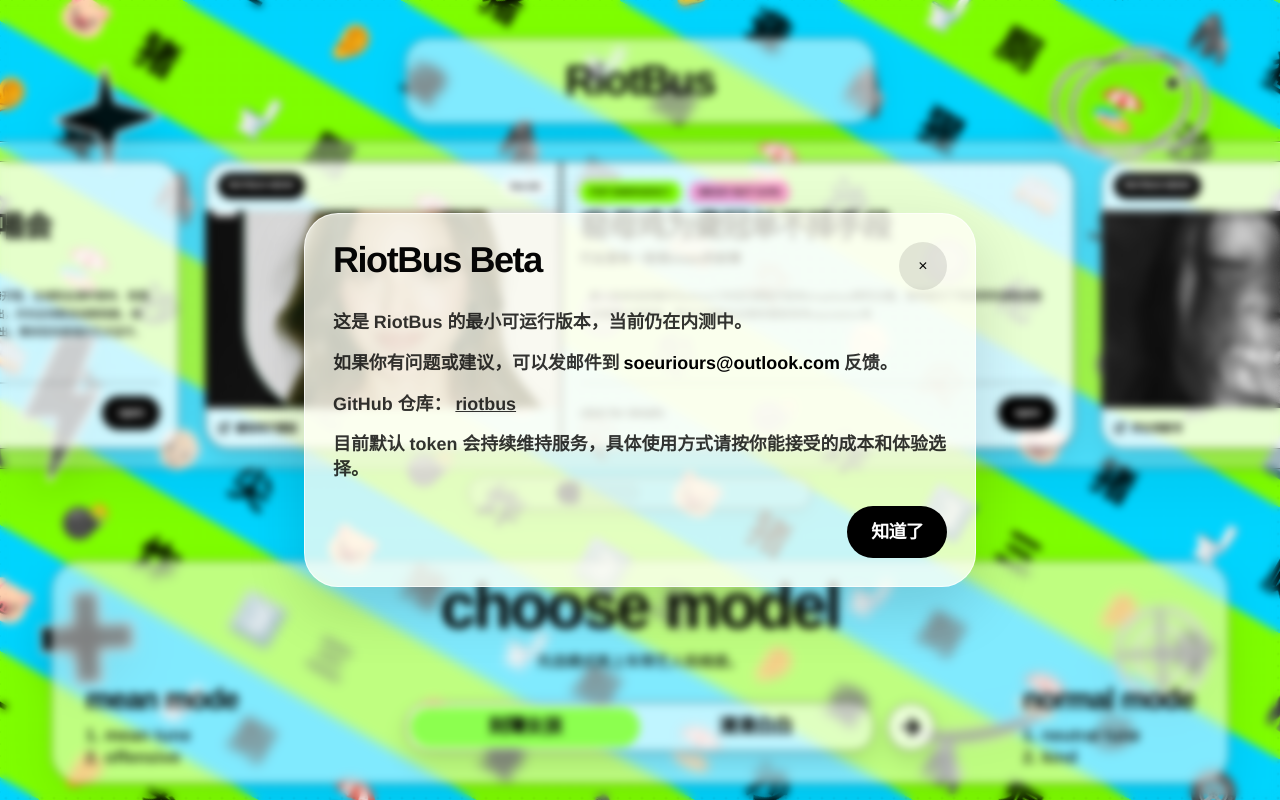
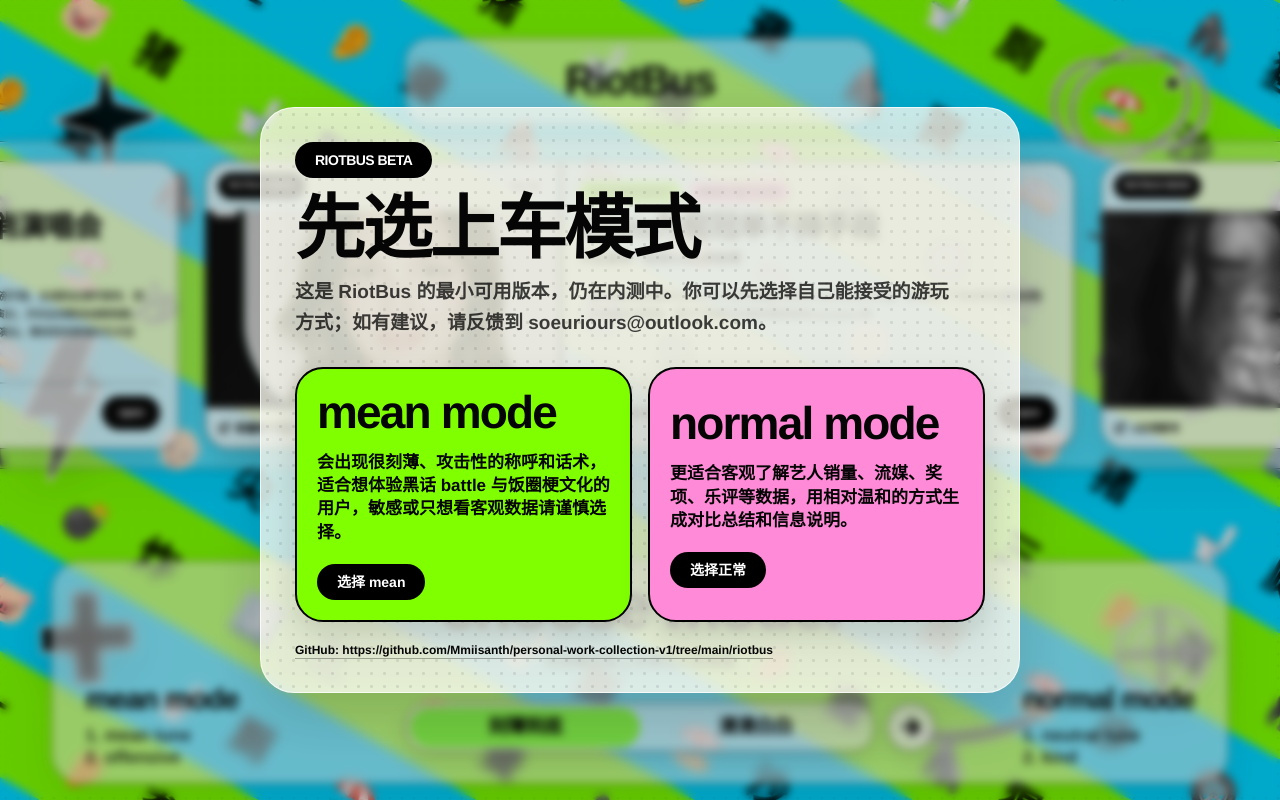
Before and after one commit to Mmiisanth/personal-work-collection-v1, a Next.js app in the folder riotbus/: page / in a window 1280 px wide. Built offline with nearby package versions, Linux system fonts and the light colour scheme.

Commit message:
Update RiotBus intro modal and banner sync

```diff
--- a/riotbus/components/capsule-switch.tsx
+++ b/riotbus/components/capsule-switch.tsx
@@ -9,7 +9,7 @@
 };
 
 const modes: Array<{ value: BattleMode; label: string; color: string }> = [
-  { value: "mean", label: "刻薄女孩", color: "#8CFF4F" },
+  { value: "mean", label: "刻薄到底", color: "#8CFF4F" },
   { value: "neutral", label: "清清白白", color: "#FF7AC8" },
 ];
 
--- a/riotbus/components/home-shell.tsx
+++ b/riotbus/components/home-shell.tsx
@@ -1,6 +1,6 @@
 "use client";
 
-import { useDeferredValue, useEffect, useState } from "react";
+import { useDeferredValue, useState } from "react";
 import { ArrowRight } from "lucide-react";
 import { banners } from "@/data/banners";
 import type { Banner, BattleMode } from "@/lib/types";
@@ -16,19 +16,11 @@
   const backgroundMode = useDeferredValue(mode);
   const [newsModal, setNewsModal] = useState<Banner | null>(null);
   const [filterOpen, setFilterOpen] = useState(false);
-  const [introOpen, setIntroOpen] = useState(false);
+  const [modeNoticeOpen, setModeNoticeOpen] = useState(true);
 
-  useEffect(() => {
-    const introSeen = window.localStorage.getItem("riotbus.introSeen");
-
-    if (!introSeen) {
-      setIntroOpen(true);
-    }
-  }, []);
-
-  function closeIntroModal() {
-    window.localStorage.setItem("riotbus.introSeen", "1");
-    setIntroOpen(false);
+  function chooseMode(nextMode: BattleMode) {
+    setMode(nextMode);
+    setModeNoticeOpen(false);
   }
 
   return (
@@ -50,7 +42,7 @@
         />
       </section>
 
-      <section className="relative z-10 shrink-0 px-[clamp(18px,4vw,58px)] pb-[calc(clamp(14px,2dvh,24px)+env(safe-area-inset-bottom))] pt-[clamp(10px,1.6dvh,18px)] max-sm:pb-[calc(18px+env(safe-area-inset-bottom))]">
+      <section className="relative z-10 shrink-0 px-[clamp(18px,4vw,58px)] pb-[clamp(14px,2dvh,24px)] pt-[clamp(10px,1.6dvh,18px)]">
         <div
           className="mx-auto w-full max-w-[1180px] rounded-[30px] border border-black/50 bg-white/50 px-[clamp(16px,2vw,28px)] py-[clamp(12px,1.8dvh,20px)] shadow-[inset_0_1px_0_rgba(255,255,255,0.62),0_18px_46px_rgba(0,0,0,0.08)] backdrop-blur-2xl [--switch-width:470px] max-md:[--switch-width:64vw]"
         >
@@ -59,7 +51,7 @@
               choose model
             </h1>
             <p className="mt-4 text-[clamp(14px,1.15vw,18px)] font-black leading-tight text-black/70">
-              先选模式再上车筛艺人和维度。
+              先选模式再上车筛艺人和维度
             </p>
           </div>
 
@@ -85,63 +77,13 @@
       </section>
 
       <NewsModal banner={newsModal} onClose={() => setNewsModal(null)} />
-      {introOpen ? (
-        <IntroModal onClose={closeIntroModal} />
-      ) : null}
       {filterOpen ? (
         <FilterModal mode={mode} onClose={() => setFilterOpen(false)} />
       ) : null}
+      {modeNoticeOpen ? (
+        <ModeNoticeModal onChoose={chooseMode} />
+      ) : null}
     </main>
-  );
-}
-
-function IntroModal({ onClose }: { onClose: () => void }) {
-  return (
-    <div className="fixed inset-0 z-50 flex items-center justify-center bg-black/18 p-5 backdrop-blur-sm">
-      <div className="glass-strong w-full max-w-2xl rounded-[34px] p-7">
-        <div className="flex items-start justify-between gap-4">
-          <div className="display-font text-4xl leading-none">RiotBus Beta</div>
-          <button
-            className="flex size-12 shrink-0 items-center justify-center rounded-full bg-black/10 transition-transform hover:scale-105"
-            onClick={onClose}
-            type="button"
-          >
-            ×
-          </button>
-        </div>
-        <div className="mt-5 space-y-4 text-[clamp(15px,1.4vw,18px)] font-bold leading-snug text-black/80">
-          <p>这是 RiotBus 的最小可运行版本，当前仍在内测中。</p>
-          <p>
-            如果你有问题或建议，可以发邮件到
-            <span className="mx-1 font-black text-black">soeuriours@outlook.com</span>
-            反馈。
-          </p>
-          <p>
-            GitHub 仓库：
-            <a
-              className="ml-1 underline"
-              href="https://github.com/Mmiisanth/personal-work-collection-v1/tree/main/riotbus"
-              rel="noreferrer"
-              target="_blank"
-            >
-              riotbus
-            </a>
-          </p>
-          <p>
-            目前默认 token 会持续维持服务，具体使用方式请按你能接受的成本和体验选择。
-          </p>
-        </div>
-        <div className="mt-6 flex justify-end">
-          <button
-            className="display-font rounded-full bg-black px-6 py-3 text-lg text-white"
-            onClick={onClose}
-            type="button"
-          >
-            知道了
-          </button>
-        </div>
-      </div>
-    </div>
   );
 }
 
@@ -157,3 +99,71 @@
     </div>
   );
 }
+
+function ModeNoticeModal({
+  onChoose,
+}: {
+  onChoose: (mode: BattleMode) => void;
+}) {
+  return (
+    <div className="fixed inset-0 z-[60] flex items-center justify-center bg-black/20 p-5 backdrop-blur-sm max-sm:p-3">
+      <div className="glass-strong relative w-full max-w-[760px] overflow-hidden rounded-[34px] border-2 border-black/35 p-[clamp(18px,3vw,34px)] shadow-[0_28px_80px_rgba(0,0,0,0.18)]">
+        <div className="pointer-events-none absolute inset-0 opacity-[0.16] mix-blend-multiply [background-image:radial-gradient(circle,rgba(0,0,0,0.55)_1.2px,transparent_1.9px)] [background-size:13px_13px]" />
+        <div className="relative">
+          <p className="display-font inline-flex rounded-full bg-black px-5 py-2 text-sm uppercase text-white">
+            RiotBus beta
+          </p>
+          <h2 className="display-font mt-5 text-[clamp(38px,6vw,70px)] leading-[0.9]">
+            先选上车模式
+          </h2>
+          <p className="mt-4 max-w-2xl text-[clamp(15px,1.5vw,19px)] font-black leading-relaxed text-black/75">
+            这是 RiotBus 的最小可用版本，仍在内测中。你可以先选择自己能接受的游玩方式；如有建议，请反馈到 soeuriours@outlook.com。
+          </p>
+
+          <div className="mt-7 grid grid-cols-2 gap-4 max-sm:grid-cols-1">
+            <button
+              className="group rounded-[28px] border-2 border-black bg-[#7FFF00] p-5 text-left shadow-[0_14px_30px_rgba(0,0,0,0.14)] transition hover:-translate-y-0.5"
+              onClick={() => onChoose("mean")}
+              type="button"
+            >
+              <p className="display-font text-[clamp(30px,4vw,46px)] leading-none">
+                mean mode
+              </p>
+              <p className="mt-4 text-[clamp(14px,1.35vw,17px)] font-black leading-snug">
+                会出现很刻薄、攻击性的称呼和话术，适合想体验黑话 battle 与饭圈梗文化的用户，敏感或只想看客观数据请谨慎选择。
+              </p>
+              <span className="mt-5 inline-flex rounded-full bg-black px-5 py-2 text-sm font-black text-white">
+                选择 mean
+              </span>
+            </button>
+
+            <button
+              className="group rounded-[28px] border-2 border-black bg-[#FF8AD7] p-5 text-left shadow-[0_14px_30px_rgba(0,0,0,0.14)] transition hover:-translate-y-0.5"
+              onClick={() => onChoose("neutral")}
+              type="button"
+            >
+              <p className="display-font text-[clamp(30px,4vw,46px)] leading-none">
+                normal mode
+              </p>
+              <p className="mt-4 text-[clamp(14px,1.35vw,17px)] font-black leading-snug">
+                更适合客观了解艺人销量、流媒、奖项、乐评等数据，用相对温和的方式生成对比总结和信息说明。
+              </p>
+              <span className="mt-5 inline-flex rounded-full bg-black px-5 py-2 text-sm font-black text-white">
+                选择正常
+              </span>
+            </button>
+          </div>
+
+          <a
+            className="mt-5 block break-all text-xs font-black text-black/58 underline decoration-black/30 underline-offset-4"
+            href="https://github.com/Mmiisanth/personal-work-collection-v1/tree/main/riotbus"
+            rel="noreferrer"
+            target="_blank"
+          >
+            GitHub: https://github.com/Mmiisanth/personal-work-collection-v1/tree/main/riotbus
+          </a>
+        </div>
+      </div>
+    </div>
+  );
+}
--- a/riotbus/data/banners.ts
+++ b/riotbus/data/banners.ts
@@ -5,21 +5,21 @@
 export const banners: Banner[] = [
   {
     id: "gaga-cancel",
-    title: "死胎尖再次临开场取消演唱会",
-    dek: "首谈支气管炎尖黑上嘴脸尖迷挽尊",
-    body: "美国迈阿密原定9月3日晚，Lady Gaga「Mayhem Ball」巡演重磅开唱，全城粉丝满怀期待、氛围沸腾。开场仅剩5分钟之际，Lady Gaga突发官宣紧急取消本场演出，并向全球歌迷诚挚致歉。她坦言声带负荷严重超标，经医生与声乐教练专业评估，严禁登台演出。秉持现场真唱的艺术坚守，为避免声带造成永久性损伤，无奈忍痛取消巡演。",
+    title: "Lady gaga再次临开场取消演唱会",
+    dek: "首谈支气管炎 不管粉丝钱包死活！",
+    body: "美国迈阿密原定4月18日晚，Lady Gaga「Mayhem Ball」巡演重磅开唱，全城粉丝满怀期待、氛围沸腾。开场仅剩5分钟之际，Lady Gaga突发官宣紧急取消本场演出，并向全球歌迷诚挚致歉。她坦言声带负荷严重超标，经医生与声乐教练专业评估，严禁登台演出。秉持现场真唱的艺术坚守，为避免声带造成永久性损伤，无奈忍痛取消巡演。",
     imageSrc: "/assets/banners/gaga-cancel.png",
-    sourceLabel: "尖引出遛粉",
+    sourceLabel: "怪兽之母再次遛粉",
     sourceUrl: "https://www.google.com/search?q=Lady+Gaga+cancelled+concert+illness",
     color: "#b8ff9c",
   },
   {
     id: "olivia-dropdead",
-    title: "窑母鸡为聋冠单不择手段",
+    title: "Olivia为窑冠单不择手段",
     dek: "行业里有一些很mean的前辈",
     body: "新人热单选择德州与olivia三年回归便秘作首单dropdead摔死对撞，窑鸡官方下场求药剂迷粉丝购买单曲以夺冠单，官方下场欺负后辈恭喜窑母鸡reputation有",
     imageSrc: "/assets/banners/olivia-dropdead.png",
-    sourceLabel: "聋母鸡不要脸",
+    sourceLabel: "新疆棉不要脸",
     sourceUrl: "https://www.google.com/search?q=Olivia+Rodrigo+new+single+Dropdead+Choosing+Texas",
     color: "#ffd2ea",
   },
@@ -29,7 +29,7 @@
     dek: "AG8《Petal》官宣择日开炸",
     body: "AG8《Petal》定档 7.31全世界的小炸弹都来支持啦，炸天尊开榜封神！超高人气天后Ariana定于7月31日强势回归，暌违许久再度站上舞台，牵动全球歌迷目光。粉丝早早守候蹲守官宣，全网话题热度飙升，一场视听盛宴即将如约而至",
     imageSrc: "/assets/banners/ariana-petal.png",
-    sourceLabel: "炸女帝新专",
+    sourceLabel: "A女帝新专",
     sourceUrl: "https://www.universalmusic.ca/press-releases/ariana-grande-announces-eighth-studio-album-petal-to-be-released-july-31/",
     color: "#eaff3d",
   },
--- a/riotbus/package.json
+++ b/riotbus/package.json
@@ -3,13 +3,18 @@
   "version": "0.1.0",
   "private": true,
   "scripts": {
+    "predev": "npm run banners:build",
     "dev": "next dev",
+    "prebuild": "npm run banners:build",
     "build": "next build",
     "start": "next start",
     "lint": "next lint",
+    "prepreview:cloudflare": "npm run banners:build",
     "preview:cloudflare": "opennextjs-cloudflare build && opennextjs-cloudflare preview",
+    "predeploy:cloudflare": "npm run banners:build",
     "deploy:cloudflare": "opennextjs-cloudflare build && opennextjs-cloudflare deploy",
     "cf-typegen": "wrangler types --env-interface CloudflareEnv cloudflare-env.d.ts",
+    "pretypecheck": "npm run banners:build",
     "typecheck": "next typegen && tsc --noEmit --incremental false",
     "banners:build": "node scripts/build-banners.mjs",
     "rag:chunks": "node scripts/rag-build-chunks.mjs",
```
Also changed, not shown: riotbus/data/banner-intake/banners.md (+7 -7 lines), riotbus/data/banner-intake/banner-template.md (line endings or trailing spaces).
